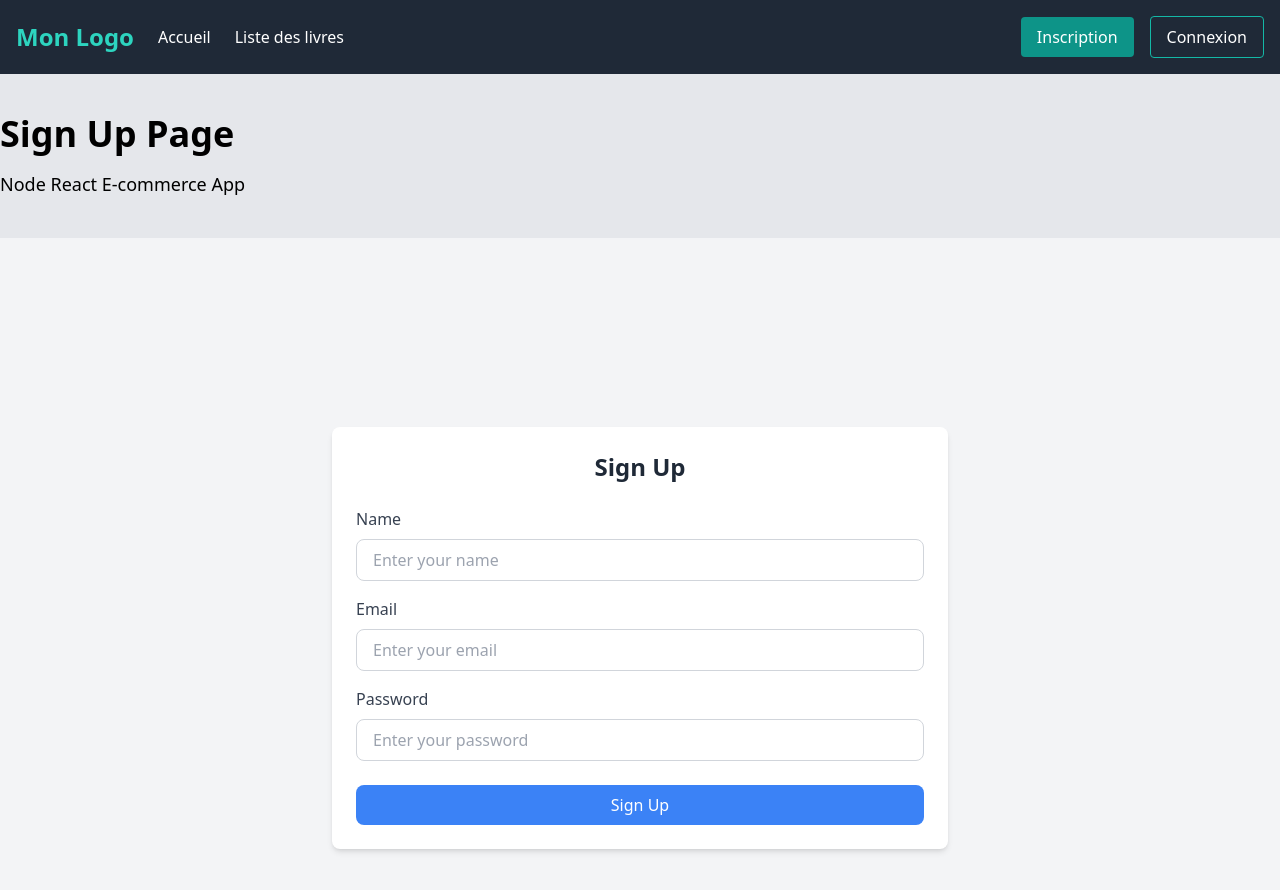
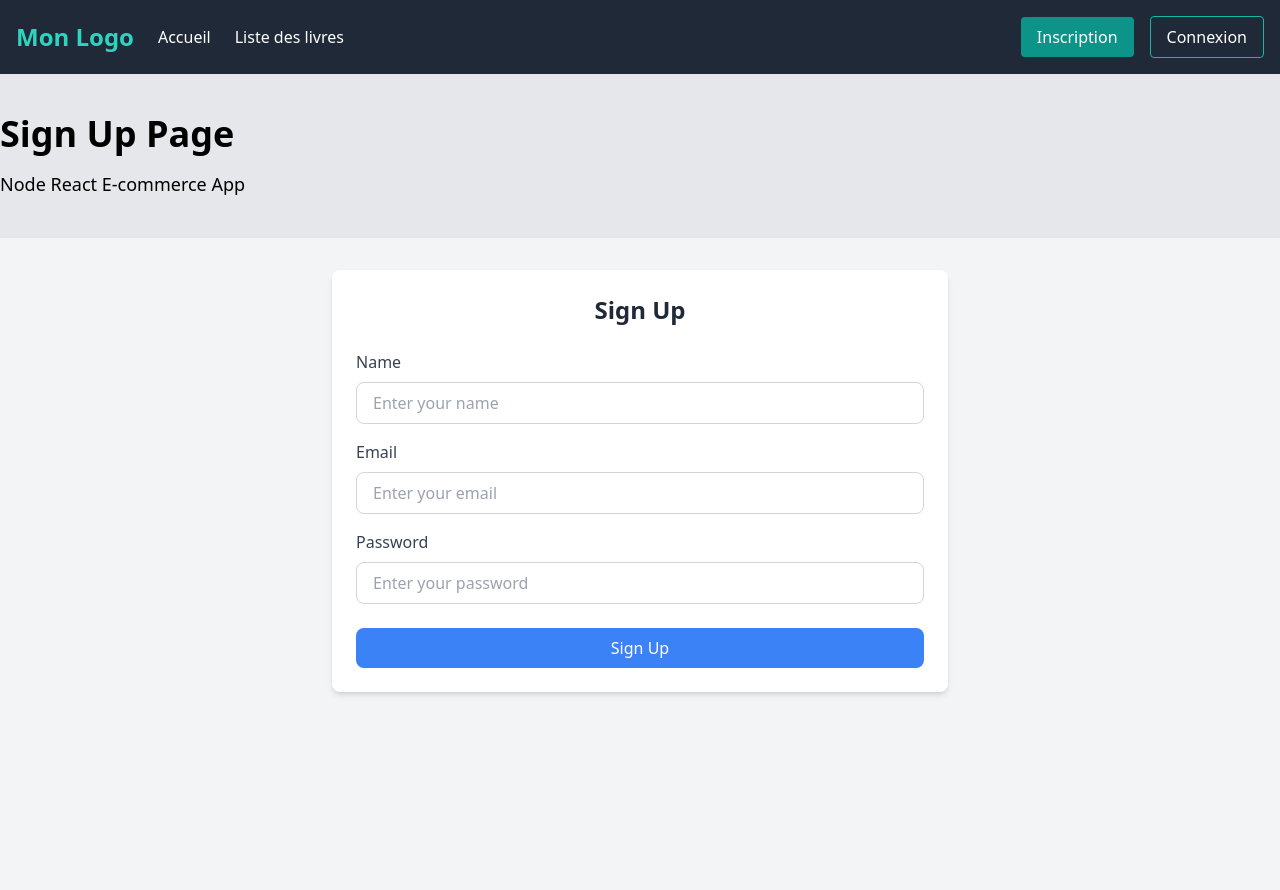
Before and after one commit to Harry8679/Book-E-commerce-Front, a React (Create React App) app: page /signup in a window 1280 px wide. Shown: the top 890 px of the page. Built offline with nearby package versions, Linux system fonts and the light colour scheme; the HTML template or start-up script is replaced by a standard one.

Commit message:
Form cleaned

```diff
--- a/src/pages/Signup.jsx
+++ b/src/pages/Signup.jsx
@@ -49,7 +49,7 @@
 
   return (
     <Layout title="Sign Up Page" description="Node React E-commerce App">
-      <div className="min-h-screen flex items-center justify-center bg-gray-100">
+      <div className="min-h-screen flex items-start justify-center bg-gray-100 pt-8">
         <div className="grid grid-cols-12 gap-4 w-full px-4">
           <div className="col-span-3"></div> {/* Espace vide à gauche */}
           {signUpForm()}
```
